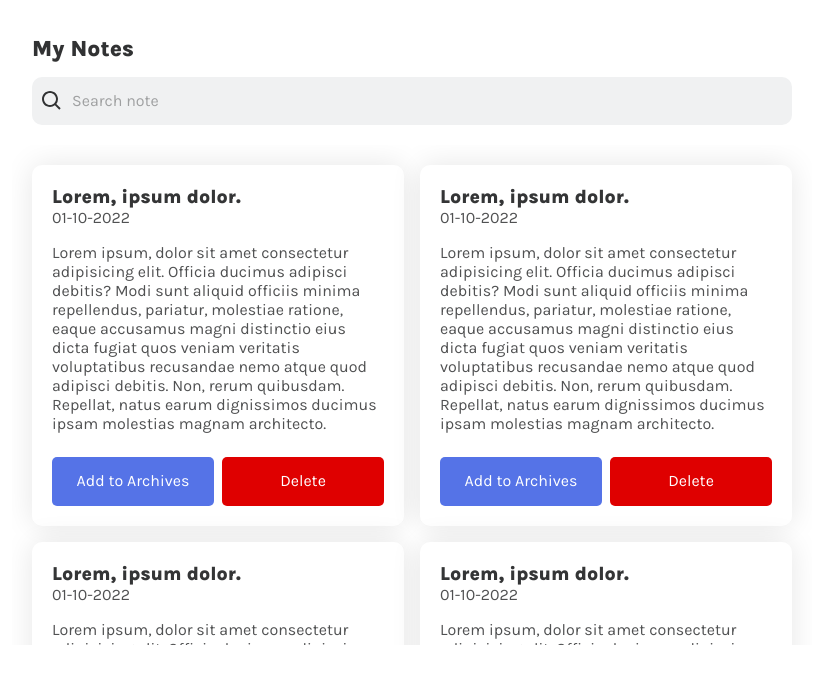
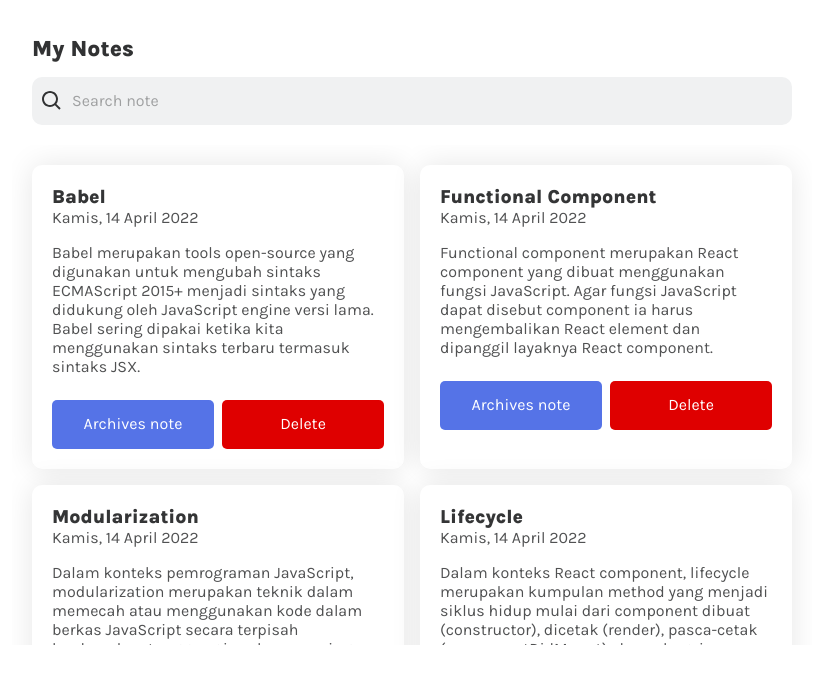
Before and after one commit to Bahree669/dicoding-submission-personal-note, a React (Create React App) app: page / in a window 1280 px wide. Shown: the top 684 px of the page, without its empty margins (228-1051 px from the left). Built offline with nearby package versions, Linux system fonts and the light colour scheme; the HTML template or start-up script is replaced by a standard one.

Commit message:
Displayed notes data

```diff
--- a/src/App.js
+++ b/src/App.js
@@ -1,13 +1,22 @@
+import { useEffect, useState } from "react";
+
+import { getInitialData } from "./Utils";
 import Header from "./Components/index";
-import NotesGridLayout from "./Components/NotesGridLayout/NotesGridLayout";
+import NotesSection from "./Components/NotesSection/NotesSection";
 
 function App() {
+    const [notes, setNotes] = useState([]);
+
+    useEffect(() => {
+        setNotes(getInitialData());
+    }, []);
+
     return (
         <>
             <Header />
 
             <main>
-                <NotesGridLayout />
+                <NotesSection notes={notes} />
             </main>
         </>
     );
--- a/src/Components/Note/Note.jsx
+++ b/src/Components/Note/Note.jsx
@@ -1,29 +1,25 @@
 import React from "react";
 import "./Note.css";
 
-function Note() {
+import { showFormattedDate } from "../../Utils";
+
+function Note({ title = "Lorem ipsum", body = "Lorem ipsum, dolor.", createdAt = "Selasa, 01 Oktober 2002" }) {
     return (
-        <article className='note'>
+        <section className='note'>
             <header className='note-detail'>
-                <h2 className='note-title'>Lorem, ipsum dolor.</h2>
-                <p className='note-date'>01-10-2022</p>
+                <h2 className='note-title'>{title}</h2>
+                <p className='note-date'>{showFormattedDate(createdAt)}</p>
             </header>
 
             <section className='note-body'>
-                <p>
-                    Lorem ipsum, dolor sit amet consectetur adipisicing elit. Officia ducimus adipisci debitis? Modi
-                    sunt aliquid officiis minima repellendus, pariatur, molestiae ratione, eaque accusamus magni
-                    distinctio eius dicta fugiat quos veniam veritatis voluptatibus recusandae nemo atque quod adipisci
-                    debitis. Non, rerum quibusdam. Repellat, natus earum dignissimos ducimus ipsam molestias magnam
-                    architecto.
-                </p>
+                <p>{body}</p>
             </section>
 
             <section className='note-controll'>
-                <button className='btn btn-main'>Add to Archives</button>
+                <button className='btn btn-main'>Archives note</button>
                 <button className='btn btn-secondary'>Delete</button>
             </section>
-        </article>
+        </section>
     );
 }
 
--- a/src/Components/NotesGridLayout/NotesGridLayout.jsx
+++ b/src/Components/NotesGridLayout/NotesGridLayout.jsx
@@ -1,20 +1,8 @@
 import React from "react";
-import Note from "../Note/Note";
-
 import "./NotesGridLayout.css";
 
-function NotesGridLayout() {
-    return (
-        <div className='notes-grid-layout'>
-            <Note />
-            <Note />
-            <Note />
-            <Note />
-            <Note />
-            <Note />
-            <Note />
-        </div>
-    );
+function NotesGridLayout(props) {
+    return <article className='notes-grid-layout'>{props.children}</article>;
 }
 
 export default NotesGridLayout;
--- /dev/null
+++ b/src/Components/NotesSection/NotesSection.jsx
@@ -0,0 +1,15 @@
+import React from "react";
+import NotesGridLayout from "../NotesGridLayout/NotesGridLayout";
+import Note from "../Note/Note";
+
+function NotesSection({ notes }) {
+    return (
+        <NotesGridLayout>
+            {notes.map((note) => (
+                <Note key={note.id} title={note.title} body={note.body} createdAt={note.createdAt} />
+            ))}
+        </NotesGridLayout>
+    );
+}
+
+export default NotesSection;
```
